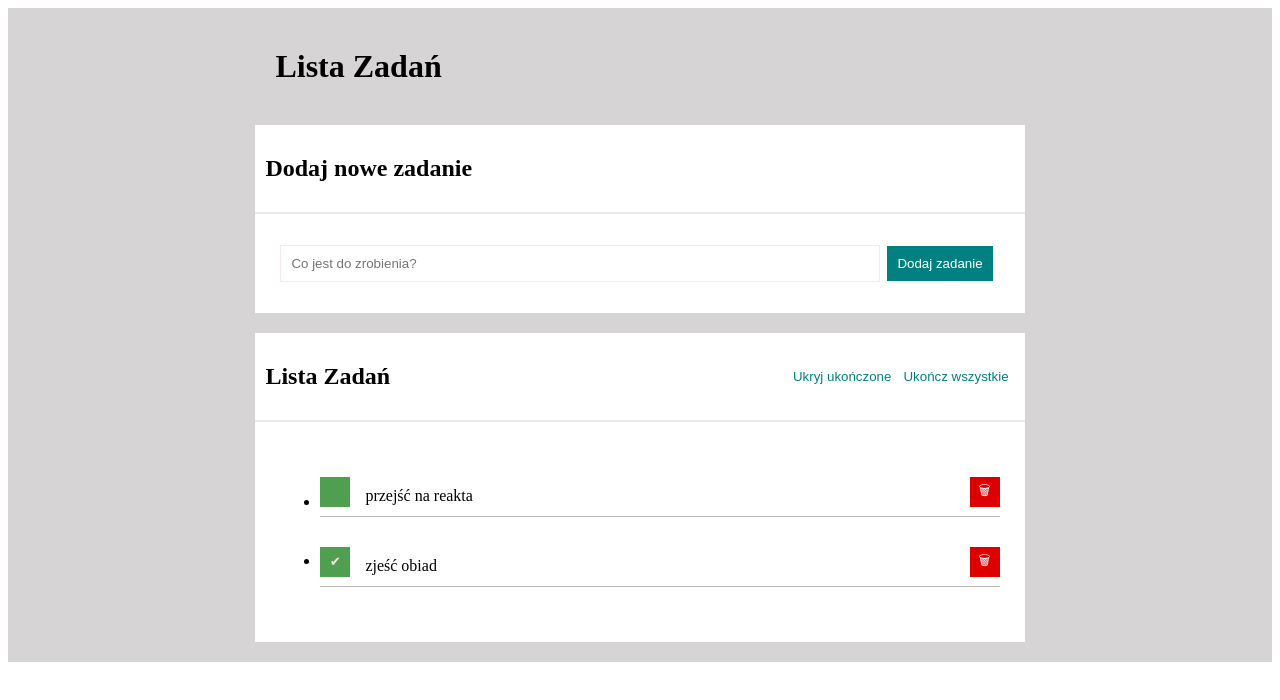
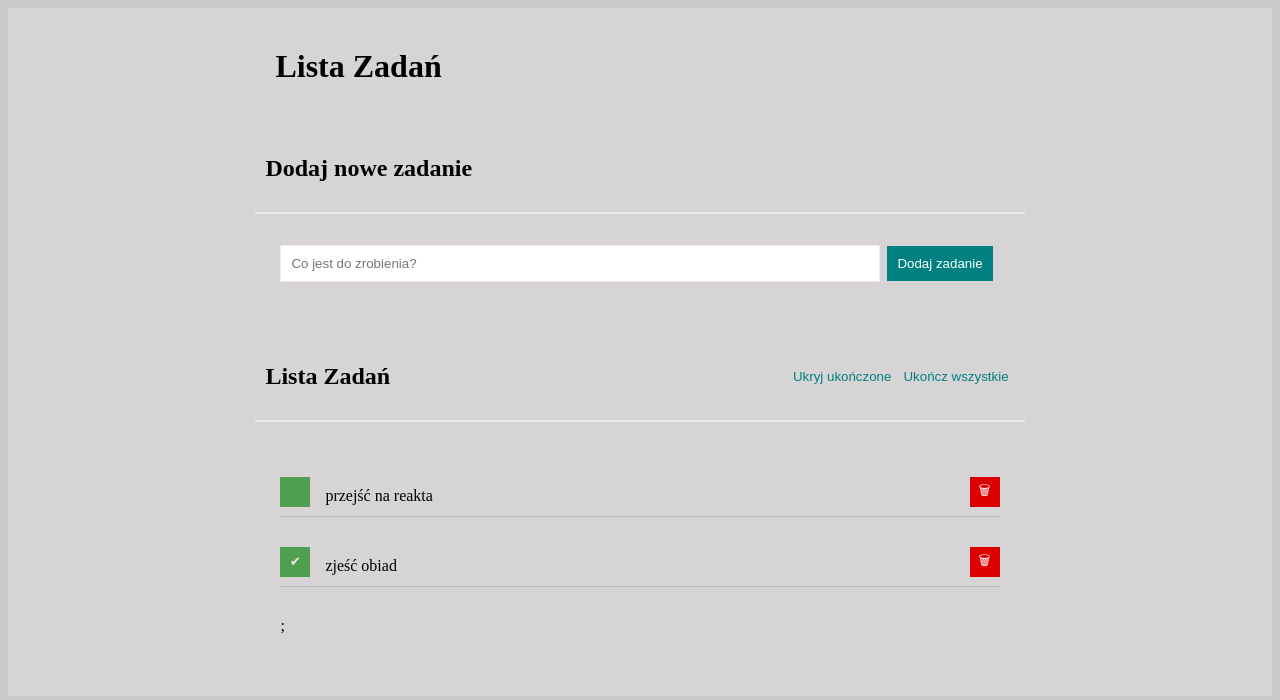
Before and after one commit to AlinaApaydin/todo-list-react, a React (Create React App) app: page / in a window 1280 px wide. Shown: the top 700 px of the page. Built offline with nearby package versions, Linux system fonts and the light colour scheme.

Commit message:
auto styles delited

```diff
--- a/src/App.js
+++ b/src/App.js
@@ -3,6 +3,7 @@ import Tasks from "./Tasks";
 import Buttons from "./Buttons";
 import Section from "./Section";
 import Container from './Container';
+import "./index.css";
 
 const tasks = [
   { id: 1, content: "przejść na reakta", done: false },
--- a/src/Form/index.js
+++ b/src/Form/index.js
@@ -1,5 +1,3 @@
-
-import React from 'react';
 import "./style.css";
 
 const Form = () => (
--- a/src/Section/index.js
+++ b/src/Section/index.js
@@ -1,4 +1,3 @@
-import React from 'react';
 import "./style.css";
 
 const Section = ({title, body, extraHeaderContent}) => (
--- a/src/Section/style.css
+++ b/src/Section/style.css
@@ -1,7 +1,6 @@
 
 
 .section {
-    background-color: rgb(255, 255, 255);
     max-width: 900px;
 
 }
--- a/src/Tasks/index.js
+++ b/src/Tasks/index.js
@@ -1,12 +1,11 @@
-import React from 'react';
 import "./style.css";
 
 const Tasks = (props) => (
 
- <ul classNameName="task__list">
+ <ul className="task__list">
     {props.tasks.map(task=> (
         <li
-        classNameName={`task__list {task.done && props.hideDoneTasks ? " task__list--hidden" : ""}`}
+        className={`task__list {task.done && props.hideDoneTasks ? " task__list--hidden" : ""}`}
         >
             <span className="task__ToDoList">
                 <button className="task__done">{task.done ? "✔" : ""}</button>
@@ -14,9 +13,9 @@ const Tasks = (props) => (
                 {task.content}
                 </span>
                 <button className="task__remove">🗑</button>
-               </span>
+            </span>
         </li>
-    ))}
+    ))};
  </ul>
 );
 
--- a/src/index.css
+++ b/src/index.css
@@ -5,3 +5,7 @@ html {
 *, ::after, ::before {
   box-sizing: inherit;
 }
+
+body {
+  background-color: rgb(202, 201, 201);
+}
```
Also changed, not shown: src/App.css (deleted, +0 -38 lines).
